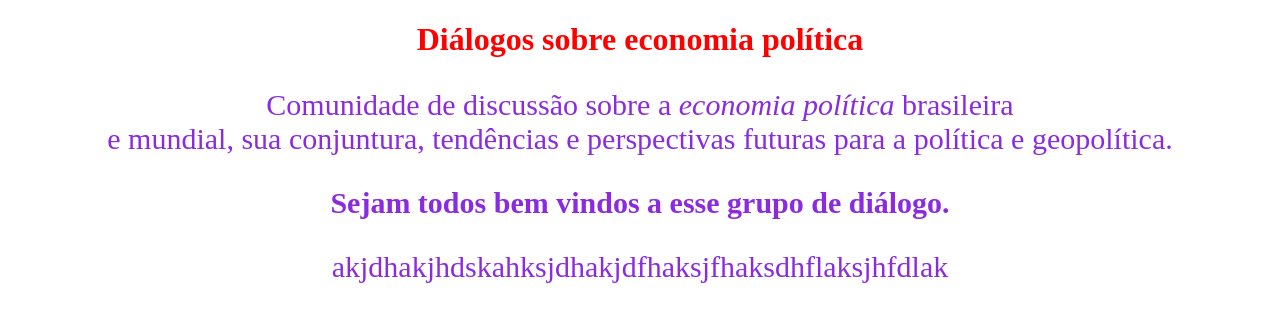
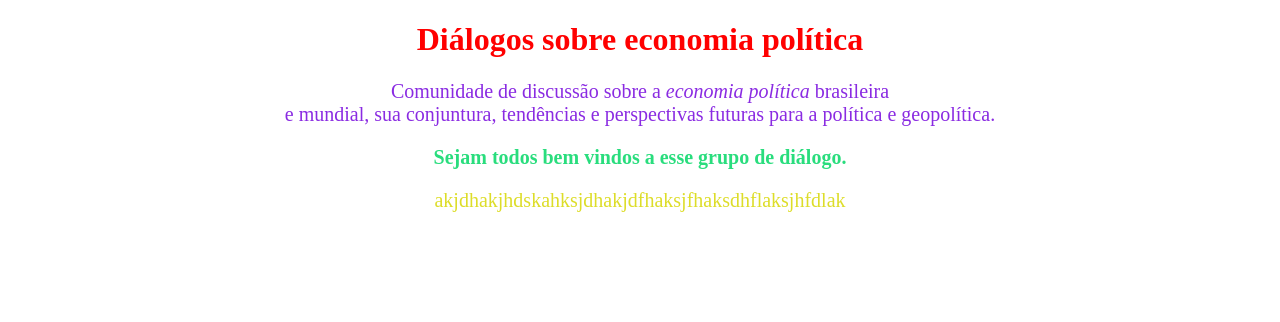
Before and after one commit to JoanirRibeiro/3aJornadaTurmaMprojetoPaginaWeb, a plain HTML site: page index.html in a window 1280 px wide. Drawn offline with Linux system fonts and the light colour scheme.

Commit message:
incluindo class e id

```diff
--- a/index.html
+++ b/index.html
@@ -7,13 +7,13 @@
 </head>
 
 <body>
-    <h1>Diálogos sobre economia política</h1>
+    <h1 id="titulo">Diálogos sobre economia política</h1>
 
-        <p>Comunidade de discussão sobre a <em>economia política</em> brasileira <br> e mundial, sua conjuntura, tendências e perspectivas futuras para a política e geopolítica.</p>
+        <p class="paragrafo1">Comunidade de discussão sobre a <em>economia política</em> brasileira <br> e mundial, sua conjuntura, tendências e perspectivas futuras para a política e geopolítica.</p>
 
-        <p><b>Sejam todos bem vindos a esse grupo de diálogo.</b></p>
+        <p class="paragrafo2"><b>Sejam todos bem vindos a esse grupo de diálogo.</b></p>
 
-        <p>akjdhakjhdskahksjdhakjdfhaksjfhaksdhflaksjhfdlak</p>
+        <p class="paragrafo3">akjdhakjhdskahksjdhakjdfhaksjfhaksdhflaksjhfdlak</p>
 </body>
 
 </html>
--- a/style.css
+++ b/style.css
@@ -1,10 +1,22 @@
-p {
+.paragrafo1 {
     color: blueviolet;
     text-align: center;
-    font-size: 30px;
+    font-size: 20px;
 }
 
-h1 {
+.paragrafo2 {
+    color: rgb(41, 221, 125);
+    text-align: center;
+    font-size: 20px;
+}
+
+.paragrafo3 {
+    color: rgb(221, 221, 41);
+    text-align: center;
+    font-size: 20px;
+}
+
+#titulo {
     text-align: center;
     color: red;
 }
```
